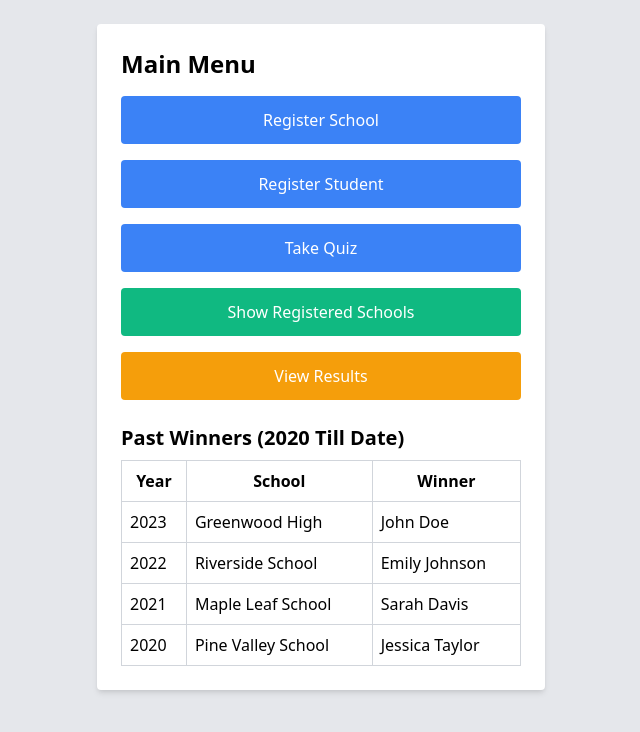
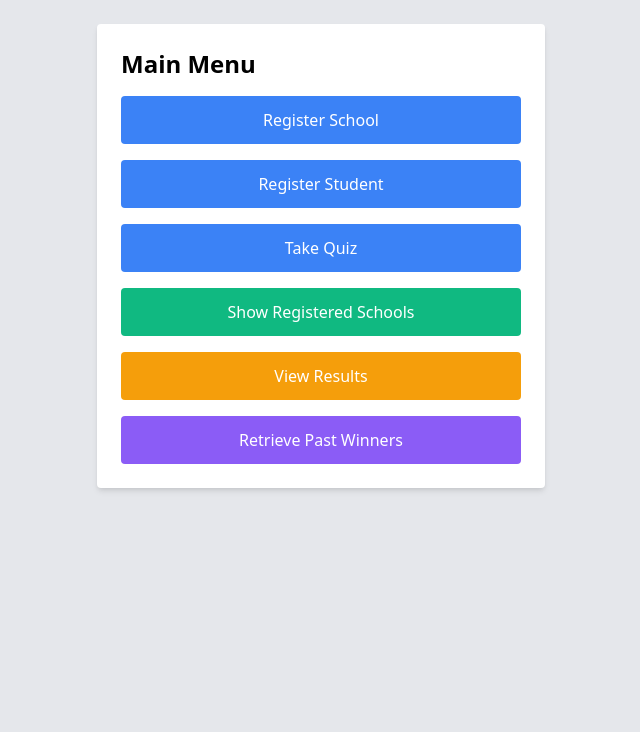
Before and after one commit to Samad-Ajijola/school-quiz, a plain HTML site: page Registration.html in a window 1280 px wide. Shown: the whole page, without its empty margins (319-959 px from the left). Drawn offline with nearby package versions, Linux system fonts and the light colour scheme.

Commit message:
update 2.0

```diff
--- a/Registration.html
+++ b/Registration.html
@@ -42,6 +42,9 @@
         <!-- Button to view results -->
         <button id="viewResultsButton" class="bg-yellow-500 text-white rounded menu-button mt-4" onclick="viewResults()">View Results</button>
 
+         <!-- Add this button to retrieve past winners -->
+    <button id="retrieveWinnersButton" class="bg-purple-500 text-white rounded menu-button mt-4" onclick="retrieveWinners()">Retrieve Past Winners</button>
+
         <!-- Modal for Register School -->
         <div id="registerSchoolModal" class="modal">
             <div class="modal-content bg-white rounded-lg shadow-lg p-6 mx-auto mt-20 max-w-md">
@@ -67,23 +70,11 @@
             </div>
         </div>
 
-        <!-- Registered Schools Container -->
-        <div id="registeredSchoolContainer" class="fixed top-1/4 right-5 bg-white border border-gray-300 rounded-lg p-4 shadow-lg z-50 hidden">
-            <h3 class="text-lg font-semibold mb-2">List of Registered Schools</h3>
-            <div id="registeredSchoolDisplay" class="mt-2 space-y-2"></div>
-        </div>
-
         <!-- Modal for Viewing Results -->
         <div id="resultsModal" class="modal">
             <div class="modal-content bg-white rounded-lg shadow-lg p-6 mx-auto mt-20 max-w-md">
                 <span class="close cursor-pointer text-gray-500 hover:text-gray-700" onclick="closeModal('resultsModal')">&times;</span>
-                <h2 class="text-xl font-semibold mb-4">Quiz Results</h2>
-                <div id="resultsList" class="mt-2 space-y-2"></div>
-            </div>
-        </div>
-        <!-- Section for Past Winners -->
-        <div class="mt-6">
-            <h2 class="text-xl font-bold mb-2">Past Winners (2020 Till Date)</h2>
+                <h2 class="text-xl font-semibold mb-4">Past Winners</h2>
                 <table class="min-w-full border-collapse border border-gray-300">
                     <thead>
                         <tr>
@@ -92,32 +83,18 @@
                             <th class="border border-gray-300 p-2">Winner</th>
                         </tr>
                     </thead>
-                <tbody>
-                    <tr>
-                        <td class="border border-gray-300 p-2">2023</td>
-                        <td class="border border-gray-300 p-2">Greenwood High</td>
-                        <td class="border border-gray-300 p-2">John Doe</td>
-                    </tr>
-
-                    <tr>
-                        <td class="border border-gray-300 p-2">2022</td>
-                        <td class="border border-gray-300 p-2">Riverside School</td>
-                        <td class="border border-gray-300 p-2">Emily Johnson</td>
-                    </tr>
-
-                    <tr>
-                        <td class="border border-gray-300 p-2">2021</td>
-                        <td class="border border-gray-300 p-2">Maple Leaf School</td>
-                        <td class="border border-gray-300 p-2">Sarah Davis</td>
-                    </tr>
-
-                    <tr>
-                        <td class="border border-gray-300 p-2">2020</td>
-                        <td class="border border-gray-300 p-2">Pine Valley School</td>
-                        <td class="border border-gray-300 p-2">Jessica Taylor</td>
-                    </tr>
+                    <tbody id="resultsList" class="space-y-2">
+                        <!-- Winners will be populated here -->
                     </tbody>
                 </table>
+            </div>
+        </div>
+
+            <!-- Registered Schools Container -->
+        <div id="registeredSchoolContainer" class="fixed top-1/4 left-5 bg-white border border-gray-300 rounded-lg p-4 shadow-lg z-50 hidden md:top-1/4 md:left-5 md:bottom-auto md:right-auto md:relative md:transform md:-translate-y-0 md:-translate-x-0">
+            <h3 class="text-lg font-semibold mb-2">List of Registered Schools</h3>
+            <div id="registeredSchoolDisplay" class="mt-2 space-y-2"></div>
+        </div>
     </div>
 
     <script src="registration.js"></script>
@@ -188,6 +165,39 @@
                 display.appendChild(schoolItem);
             });
         }
+
+        // Store past winners in local storage on page load
+        window.onload = function() {
+            const pastWinners = [
+                { year: 2023, school: "Greenwood High", winner: "John Doe" },
+                { year: 2022, school: "Riverside School", winner: "Emily Johnson" },
+                { year: 2021, school: "Maple Leaf School", winner: "Sarah Davis" },
+                { year: 2020, school: "Pine Valley School", winner: "Jessica Taylor" }
+            ];
+            localStorage.setItem('pastWinners', JSON.stringify(pastWinners));
+        };
+
+        // Function to retrieve and display past winners in a table
+        function retrieveWinners() {
+            const winners = JSON.parse(localStorage.getItem('pastWinners')) || [];
+            const resultsList = document.getElementById('resultsList');
+            resultsList.innerHTML = ''; // Clear previous results
+
+            if (winners.length === 0) {
+                resultsList.innerHTML = '<tr><td colspan="3" class="border border-gray-300 p-2 text-center">No past winners found.</td></tr>';
+            } else {
+                winners.forEach(winner => {
+                    const winnerRow = document.createElement('tr');
+                    winnerRow.innerHTML = `
+                        <td class="border border-gray-300 p-2">${winner.year}</td>
+                        <td class="border border-gray-300 p-2">${winner.school}</td>
+                        <td class="border border-gray-300 p-2">${winner.winner}</td>
+                    `;
+                    resultsList.appendChild(winnerRow);
+                });
+            }
+            openModal('resultsModal'); // Open the modal to display results
+        }
     </script>
 </body>
 </html>
--- a/registration.js
+++ b/registration.js
@@ -132,7 +132,7 @@ function viewResults() {
     } else {
         results.forEach((result, index) => {
             const resultItem = document.createElement('p');
-            resultItem.innerText = `Attempt ${index + 1}: ${result.studentName} from ${result.schoolName} scored ${result.percentage}% (${result.score} out of 5).`;
+            resultItem.innerText = `Attempt ${index + 1}: ${result.studentName} from ${result.schoolName} scored ${result.percentage}% (${result.score} out of 10).`;
             resultsList.appendChild(resultItem);
         });
     }
```
Lines whose indentation alone changed are shown as unchanged.
